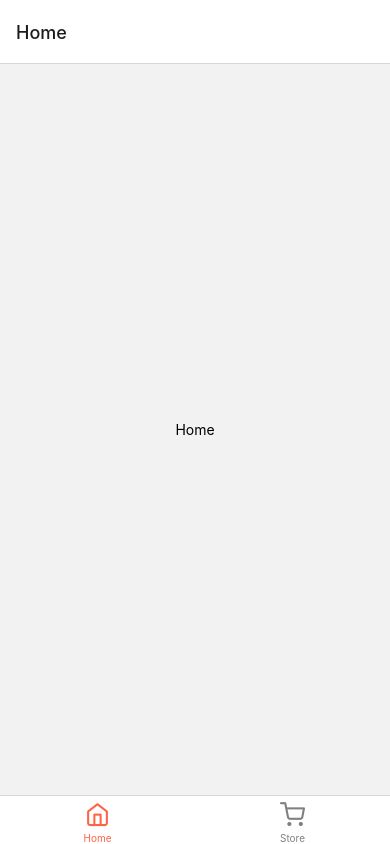
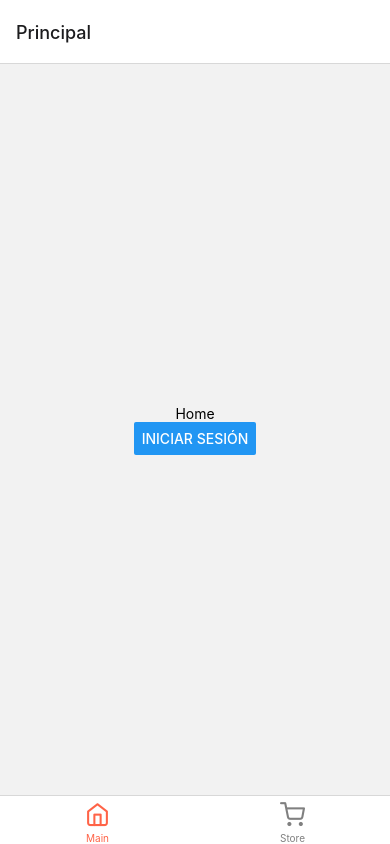
Before and after one commit to YeisonHenao/learn_react_native, a React Native app: screen / in a window 390 px wide. Built offline with nearby package versions, Linux system fonts and the light colour scheme.

Commit message:
Pendiente organizar funcionalidad de la vista de los detalles del producto

```diff
--- a/App.js
+++ b/App.js
@@ -1,55 +1,15 @@
 import * as React from "react";
-import { Text, View } from "react-native";
 import { NavigationContainer } from "@react-navigation/native";
-import { createBottomTabNavigator } from "@react-navigation/bottom-tabs";
-import { createNativeStackNavigator } from "@react-navigation/native-stack";
-import Feather from "react-native-vector-icons/Feather";
-
-//Screens
-import HomeScreen from "./Screens/Home";
-import StoreScreen from "./Screens/Store";
-import DetailStore from "./Screens/DetailStore";
+import BottomTabNavigator from './Navigation/TabNavigation'
 
 
-  const StoreStack = createNativeStackNavigator();
-  function StoreStackScreen() {
-    return (
-      <StoreStack.Navigator>
-        <StoreStack.Screen name="Store" component={StoreScreen} />
-        <StoreStack.Screen name="Detail" component={DetailStore} />
-      </StoreStack.Navigator>
-    );
-  }
+const App = () => {
+  return(
+    <NavigationContainer>
+      <BottomTabNavigator />
+    </NavigationContainer>
+  )
+}
 
 
-const Tab = createBottomTabNavigator();
-
-
-export default function App() {
-  return (
-    <NavigationContainer>
-      <Tab.Navigator
-        screenOptions={({ route }) => ({
-          tabBarIcon: ({ focused, color, size }) => {
-            let iconName;
-
-            if (route.name === "Home") {
-              iconName = focused ? "home" : "home";
-            } else if (route.name === "Store") {
-              iconName = focused ? "shopping-cart" : "shopping-cart";
-            } else if (route.name === "Detail") {
-              iconName = focused ? "clipboard" : "clipboard";
-            }
-            return <Feather name={iconName} size={size} color={color} />;
-          },
-          tabBarActiveTintColor: "tomato",
-          tabBarInactiveTintColor: "gray",
-          //headerShown:false
-        })}
-      >
-        <Tab.Screen name="Home" component={HomeScreen} />
-        <Tab.Screen name="Store" component={StoreScreen} initialParams={StoreStack} />
-      </Tab.Navigator>
-    </NavigationContainer>
-  );
-}
+export default App;
--- a/Components/CardProducts.js
+++ b/Components/CardProducts.js
@@ -1,7 +1,6 @@
 import React from "react";
-import { TouchableOpacity , Image, StyleSheet , Text } from "react-native";
-import { useNavigation } from "@react-navigation/native";
-import StoreStackScreen from "../App.js";
+import { TouchableOpacity , Image, StyleSheet , Text  } from "react-native";
+import { useNavigation } from "@react-navigation/core";
 
 
 const CardProducts = ({ product }) => {
@@ -34,13 +33,9 @@ const CardProducts = ({ product }) => {
   return (
     <TouchableOpacity
       style={style.cardImage}
-      onPress={() =>
-        alert(
-          navigation.navigate(StoreStackScreen, {
-            name: "Store",
-            screen: "Detail",
-          })
-        )
+      onPress={() => {
+        navigation.navigate("Detail" , {product:product})
+        }
       }
     >
       <Text style={style.textData}>{product.title}</Text>
--- /dev/null
+++ b/Navigation/StackStore.js
@@ -0,0 +1,30 @@
+import React from "react";
+import { createStackNavigator } from '@react-navigation/stack'
+
+
+import Home from "../Screens/Home";
+import Store from '../Screens/Store'
+import DetailStore from '../Screens/DetailStore'
+import LogIn from "../Screens/LogIn";
+
+const Stack = createStackNavigator();
+
+const MainStackNavigator = () => {
+    return(
+        <Stack.Navigator >
+            <Stack.Screen name = "Principal" component={Home} />
+            <Stack.Screen name = "Iniciar" component={LogIn} />
+        </Stack.Navigator>
+    );
+}
+
+const StoreStackNavigation = () => {
+    return(
+        <Stack.Navigator >
+            <Stack.Screen name = "Tienda" component={Store} />
+            <Stack.Screen name = "Detail" component={DetailStore} />
+        </Stack.Navigator>
+    );
+}
+
+export {MainStackNavigator , StoreStackNavigation };
--- /dev/null
+++ b/Navigation/TabNavigation.js
@@ -0,0 +1,35 @@
+import React from "react";
+import { createBottomTabNavigator } from "@react-navigation/bottom-tabs";
+import { MainStackNavigator, StoreStackNavigation } from "./StackStore";
+import Feather from "react-native-vector-icons/Feather";
+
+
+const Tab = createBottomTabNavigator();
+
+const BottomTabNavigator = () => {
+  return (
+    <Tab.Navigator
+      screenOptions={({ route }) => ({
+        tabBarIcon: ({ focused, color, size }) => {
+          let iconName;
+          if (route.name === "Main") {
+            iconName = focused ? "home" : "home";
+          } else if (route.name === "Store") {
+            iconName = focused ? "shopping-cart" : "shopping-cart";
+          } else if (route.name === "Detail") {
+            iconName = focused ? "clipboard" : "clipboard";
+          }
+          return <Feather name={iconName} size={size} color={color} />;
+        },
+        tabBarActiveTintColor: "tomato",
+        tabBarInactiveTintColor: "gray",
+        headerShown:false
+      })}
+    >
+      <Tab.Screen name="Main" component={MainStackNavigator} />
+      <Tab.Screen name="Store" component={StoreStackNavigation} />
+    </Tab.Navigator>
+  );
+};
+
+export default BottomTabNavigator;
--- a/Screens/DetailStore.js
+++ b/Screens/DetailStore.js
@@ -1,10 +1,22 @@
-import React from 'react';
-import {View , Text} from 'react-native';
+import React, { useEffect, useState } from 'react';
+import {View , Text , StyleSheet , Image} from 'react-native';
 
-const DetailStore = () => {
+const DetailStore = ({route}) => {
+
+  const data = route.params;
+
+  const style = StyleSheet.create({
+    productImage:{
+      height:50,
+      width:50,
+      marginLeft:60
+    }
+  })
+
   return(
     <View>
       <Text>Detail Screen</Text>
+      <Text>titulo - {JSON.stringify(data.title)}</Text>
     </View>
   );
 }
--- a/Screens/Home.js
+++ b/Screens/Home.js
@@ -2,7 +2,7 @@ import React  from 'react'
 import {View,Text,Button, StyleSheet} from 'react-native'
 
 
-const Home = () => {
+const Home = ({navigation}) => {
 
   const style = StyleSheet.create({
     container: {
@@ -15,6 +15,10 @@ const Home = () => {
   return(
     <View style={style.container}>
       <Text>Home</Text>
+      <Button
+        title="Iniciar sesión"
+        onPress={() => navigation.navigate("Iniciar") }
+      />
     </View>
   );
 }
--- /dev/null
+++ b/Screens/LogIn.js
@@ -0,0 +1,12 @@
+import React from "react";
+import { View, Text } from "react-native";
+
+const LogIn = () => {
+    return(
+        <View>
+            <Text>Hola LogIn</Text>
+        </View>
+    );
+}
+
+export default LogIn;
--- a/Screens/Store.js
+++ b/Screens/Store.js
@@ -1,19 +1,12 @@
 import * as React from "react";
-import { Text, View, Button, Image } from "react-native";
-import { useNavigation } from "@react-navigation/native";
+import { View } from "react-native";
 
 import ListProducts from "../Components/ListProducts";
 
-const Store = ({navigation}) => {
+const Store = () => {
 
   return (
     <View>
-      <Button
-        onPress={() => {
-          alert(navigation.navigate("Detail", { screen: "Detail" }));
-      }}
-        title="Detalles"
-      />
       <ListProducts />
     </View>
   );
--- a/service/store/Oneproduct.js
+++ b/service/store/Oneproduct.js
@@ -1,9 +1,10 @@
 import axios from "../../config/Store";
 
-export default async () => {
+export default async ( product ) => {
   return axios
-    .get(`/products/1`)
+    .get()
     .then((response) => {
+      console.log(product)
       if (response) {
         return response;
       } else {
```
Also changed, not shown: package.json (+6 -2 lines), 1 other file (tests, documents, lock files or other folders).
